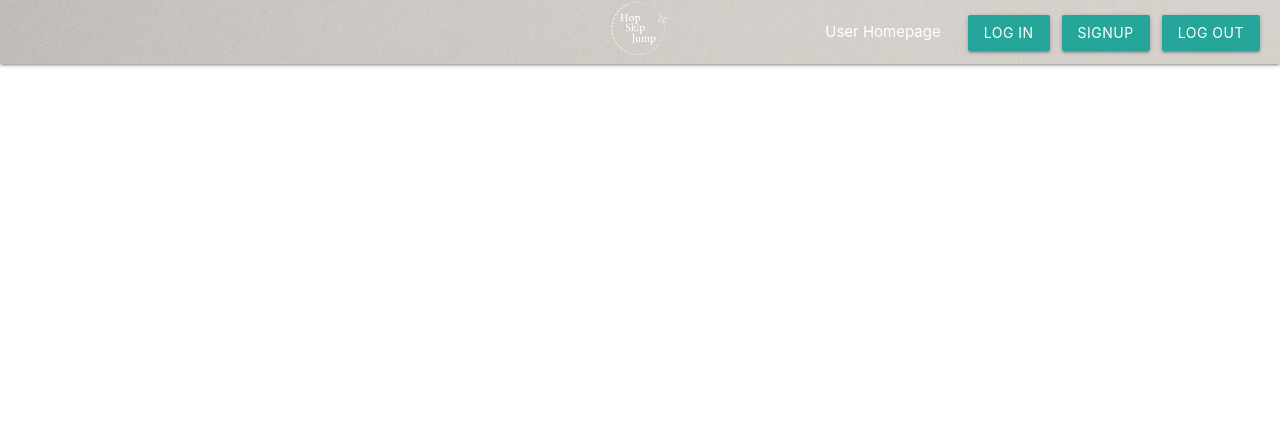
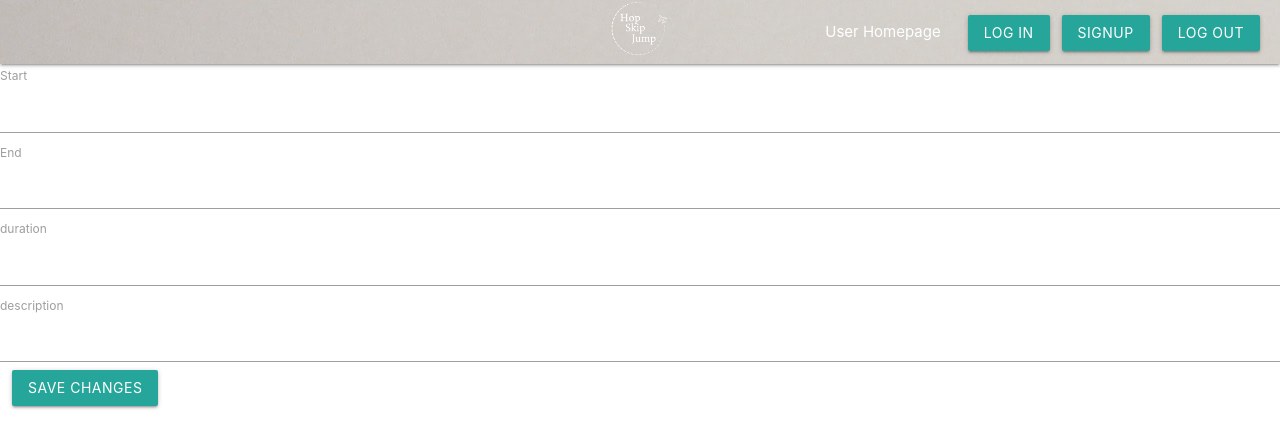
Before and after one commit to project3-aa/hsj-frontend, a React (Create React App) app: page /editJump/1 in a window 1280 px wide. Shown: the top 448 px of the page. Built offline with nearby package versions, Linux system fonts and the light colour scheme; no server answers; a web font is replaced by a local one.

Commit message:
All Edits Complete

```diff
--- a/src/App.js
+++ b/src/App.js
@@ -12,8 +12,9 @@ import AllUserJumps from './components/alluserjumps/AllUserJumps.js';
 import CreateJump from './components/createjump/CreateJump.js'
 import AllJumps from './components/alljumps/AllJumps.js'
 import ViewJump from './components/viewjump/ViewJump';
-
-
+import EditJump from './components/editjump/EditJump'
+import EditSkip from './components/editskip/EditSkip';
+import EditHop from './components/editHop/EditHop'
 
 class App extends Component {
 
@@ -97,6 +98,9 @@ class App extends Component {
           <Route exact path="/viewJump/:id" render={(props) => <ViewJump {...props} theUser = {this.state.currentlyLoggedIn} ready = {this.state.ready} />} />
           <Route exact path="/createJump" render={(props) => <CreateJump {...props} theUser = {this.state.currentlyLoggedIn} ready = {this.state.ready} />} />
           <Route exact path="/allJumps" render={(props) => <AllJumps {...props} theUser = {this.state.currentlyLoggedIn} ready = {this.state.ready} />} />
+          <Route exact path="/editJump/:id" render={(props) => <EditJump {...props} theUser = {this.state.currentlyLoggedIn} ready = {this.state.ready}/>} />
+          <Route exact path="/editSkip/:id" render={(props) => <EditSkip {...props} theUser = {this.state.currentlyLoggedIn} ready = {this.state.ready}/>} />
+          <Route exact path="/editHop/:id" render={(props) => <EditHop {...props} theUser = {this.state.currentlyLoggedIn} ready = {this.state.ready}/>} />
         </Switch>
 
       </div>
--- a/src/components/createhop/CreateHop.js
+++ b/src/components/createhop/CreateHop.js
@@ -14,7 +14,7 @@ class CreateHop extends Component {
   }
   handleFormSubmit = (event) => {
     event.preventDefault();
-    console.log('this is the id that will be used to create the hop!!!',this.props.hopOwner);
+    // console.log('this is the id that will be used to create the hop!!!',this.props.hopOwner);
     axios.post("http://localhost:5000/api/hop/newHop", {
       poi: this.state.newHopAttraction,
       arrivedBy: this.state.newHopMot,
@@ -34,7 +34,7 @@ class CreateHop extends Component {
   handleChange = (event) => {
     const {name, value} = event.target;
     this.setState({[name]: value});
-    console.log(this.state)
+    // console.log(this.state)
   }
 
 
--- a/src/components/createjump/CreateJump.js
+++ b/src/components/createjump/CreateJump.js
@@ -22,7 +22,7 @@ class CreateJump extends Component {
 
   handleFormSubmit = (event) => {
     event.preventDefault();
-    console.log(this.state);
+    // console.log(this.state);
     axios.post("http://localhost:5000/api/jump/newJump", {
       startCity: this.state.newStart,
       endCity: this.state.newEnd,
@@ -47,7 +47,7 @@ class CreateJump extends Component {
   handleChange = (event) => {
       const {name, value} = event.target;
       this.setState({[name]: value});
-      console.log(this.state)
+      // console.log(this.state)
   }
 
   onClick (){
--- /dev/null
+++ b/src/components/editHop/EditHop.js
@@ -0,0 +1,49 @@
+import React, { Component } from 'react'
+import axios from 'axios';
+
+class EditHop extends Component {
+  constructor(props){
+    super(props)
+    this.state = {
+      poi:this.props.location.state.POI,
+      arrivedBy: this.props.location.state.arrivedBy,
+      description: this.props.location.state.description,
+    }
+  }
+
+
+  handleFormSubmit = (event) => {
+    event.preventDefault();
+    // console.log(this.state);
+    axios.post("http://localhost:5000/api/hop/updateHop/" + this.props.location.state.hopId, {
+      poi: this.state.poi,
+      arrivedBy: this.state.arrivedBy,
+      description: this.state.description,
+    }, {withCredentials: true})
+    .catch (error => console.log(error))
+  }
+
+  handleChange = (event) => {
+    this.setState({[event.target.name]: event.target.value});
+  }
+
+
+  render() {
+    console.log(this.state);
+    return (
+      <div>
+      <form onSubmit={this.handleFormSubmit}>
+        <label>Point of Interest</label>
+        <input type="text" name="poi" value={this.state.poi} onChange={(e)=>{this.handleChange(e)}}></input>
+        <label>ArriveBy</label>
+        <input type="text" name="arrivedBy" value={this.state.arrivedBy} onChange={(e)=>{this.handleChange(e)}}></input>
+        <label>Description</label>
+        <input type="text" name="description" value={this.state.description} onChange={(e)=>{this.handleChange(e)}}></input>
+        <button className="btn" type="submit">Save Changes</button>
+      </form>
+    </div>
+    )
+  }
+}
+
+export default EditHop;
--- a/src/components/editjump/EditJump.js
+++ b/src/components/editjump/EditJump.js
@@ -1,16 +1,14 @@
 import React, { Component } from 'react';
 import axios from 'axios';
-import { start } from 'repl';
 
 class EditJump extends Component {
   constructor(props){
     super(props);
     this.state = {
-      newStart: "",
-      newEnd: "",
-      newDuration: "",
-      newDescription: "",
-      aJump: null,
+      start: "",
+      end: "",
+      duration: "",
+      description: "",
     }
   }
 
@@ -19,7 +17,13 @@ class EditJump extends Component {
         "http://localhost:5000/api/jump/details/" + this.props.match.params.id
       )
       .then(thisSingleJump => {
-        this.setState({ aJump: thisSingleJump.data });
+        // console.log(thisSingleJump.data);
+        this.setState({
+          start: thisSingleJump.data.start,
+          end: thisSingleJump.data.end,
+          duration: thisSingleJump.data.duration,
+          description: thisSingleJump.data.description,
+       });
       })
       .catch(err => {
         console.log(err);
@@ -27,26 +31,40 @@ class EditJump extends Component {
   }
 
   handleFormSubmit = (event) => {
-    const Start = this.state.Start;
-    const End = this.state.End;
-    const Duration = this.state.Duration;
-    const Description = this.state.Description;
-
     event.preventDefault();
-
-    axios.post(`http://localhost:5000/api/jump/update/${this.props.aJump._id}`,
-     { aStart: Start,
-      aEnd: End,
-      aDuration: Duration,
-      aDescription: Description,
+    // console.log(this.props)
+    axios.post(`http://localhost:5000/api/jump/updateJump/${this.props.match.params.id}`,
+     {  startCity: this.state.start,
+      endCity: this.state.end,
+      jumpDuration: this.state.duration,
+      jumpDescription: this.state.description,
          })
-    .then( () => {
-        this.props.DoSoemthing();
-        this.props.DoSomething();
-    })
     .catch( error => console.log(error) )
   }
 
+  handleChange = (event) => {
+    this.setState({
+      [event.target.name]:event.target.value
+    })
+  }
+
+  render(){
+    return (
+    <div>
+      <form onSubmit={this.handleFormSubmit}>
+        <label>Start</label>
+        <input type="text" name="start" value={this.state.start} onChange={this.handleChange}></input>
+        <label>End</label>
+        <input type="text" name="end" value={this.state.end} onChange={this.handleChange}></input>
+        <label >duration</label>
+        <input type="number" name="duration" value={this.state.duration} onChange={this.handleChange}></input>
+        <label > description</label>
+        <input type="text" name="description" value={this.state.description} onChange={this.handleChange}></input>
+        <button className="btn" type="submit">Save Changes</button>
+      </form>
+    </div>
+    )
+  }
 
 
 
--- a/src/components/editskip/EditSkip.js
+++ b/src/components/editskip/EditSkip.js
@@ -3,7 +3,7 @@ import React, {Component} from 'react';
 import axios from 'axios';
 // import ('./createskip.css');
 import 'materialize-css';
-import { Modal, Button } from 'react-materialize';
+
 
 
 
@@ -12,85 +12,68 @@ class EditSkip extends Component {
   constructor(props){
     super(props)
     this.state = {
-      newCity: "",
-      newArrive: "",
-      newDuration: 0,
-      newDecription: "",
+      city: this.props.location.state.city,
+      arrive: this.props.location.state.arrivedBy,
+      duration: this.props.location.state.duration,
+      description: this.props.location.state.description,
     }
   }
 
+  // componentDidMount() {
+  //   axios.get(
+  //       "http://localhost:5000/api/jump/details/" + this.props.match.params.id
+  //     )
+  //     .then(thisSingleSkip => {
+  //       // console.log(thisSingleSkip.data);
+  //       this.setState({
+  //         start: thisSingleSkip.data.city,
+  //         end: thisSingleSkip.data.arrive,
+  //         duration: thisSingleSkip.data.duration,
+  //         description: thisSingleSkip.data.description,
+  //      });
+  //     })
+  //     .catch(err => {
+  //       console.log(err);
+  //     });
+  // }
+
   handleFormSubmit = (event) => {
     event.preventDefault();
-    console.log(this.state);
-    axios.post("http://localhost:5000/api/skip/newSkip", {
-      skipCity: this.state.newSkipCity,
-      skipArrive: this.state.newSkipArrive,
-      skipDuration: this.state.newSkipDuration,
-      skipDescription: this.state.newSkipDescription,
+    // console.log(this.state);
+    axios.post("http://localhost:5000/api/skip/updateSkip/" + this.props.location.state.skipId, {
+      skipCity: this.state.city,
+      skipArrive: this.state.arrive,
+      skipDuration: this.state.duration,
+      skipDescription: this.state.description,
     }, {withCredentials: true})
-    .then(() => {
-      // this.props.getData(); <= we didnt need this because we get the date another way...
-      //this function updates something
-        this.setState({
-          newSkipCity: "",
-          newSkipArrive: "",
-          newSkipDuration: 0,
-          newSkipDescription: ""
-        });
-    })
+
     .catch (error => console.log(error))
   }
 
   handleChange = (event) => {
-      const {name, value} = event.target;
-      this.setState({[name]: value});
-      console.log(this.state)
+    this.setState({
+      [event.target.name]:event.target.value
+    })
   }
 
 
 
   render() {
+    console.log(this.props);
     return (
       <div>
-          <div>
-          <Button href="#modal4" className="modal-trigger">
-          EditSkip
-          </Button>
-          <Modal id="modal4">
-      <div>
-         <h3>Edit Skip</h3>
-          <div className="editSkip">
-
-            <form onSubmit={this.handleFormSubmit}>
-
-              <div className="input-field col s12">
-                <input id="city" type="text" className="validate" name="newSkipCity" value={this.state.newSkipCity} onChange={ e => this.handleChange(e)} required/>
-                <label htmlFor="city">City</label>
-              </div>
-
-              <div className="input-field col s12">
-                <input id="arriveBy" type="text" className="validate" name="newSkipArrive" value={this.state.newSkipArrive} onChange={e => this.handleChange(e)} required/>
-                <label htmlFor="arriveBy">Arrived By</label>
-              </div>
-
-              <div className="input-field col s12">
-                <input id="skipDuration" type="number" className="validate" name="newSkipDuration" value={this.state.newSkipDuration} onChange={e => this.handleChange(e)} required/>
-                <label htmlFor="skipduration">Duration</label>
-              </div>
-
-              <div className="input-field col s12">
-                <textarea id="textarea3" className="materialize-textarea"  name="newSkipDescription" value={this.state.newSkipDescription} onChange={ e => this.handleChange(e)} required/>
-                <label htmlFor="textarea3">Describe Your Adventure</label>
-              </div>
-             <button className="btn">Add Skip</button>
-            </form>
-          </div>
-        </div>
-          </Modal>
-          </div>
-        </div>
-
-
+      <form onSubmit={this.handleFormSubmit}>
+        <label>City</label>
+        <input type="text" name="city" value={this.state.city} onChange={this.handleChange}></input>
+        <label>ArriveBy</label>
+        <input type="text" name="arrive" value={this.state.arrive} onChange={this.handleChange}></input>
+        <label>Duration</label>
+        <input type="number" name="duration" value={this.state.duration} onChange={this.handleChange}></input>
+        <label>Description</label>
+        <input type="text" name="description" value={this.state.description} onChange={this.handleChange}></input>
+        <button className="btn" type="submit">Save Changes</button>
+      </form>
+    </div>
     )
   }
 }
--- a/src/components/login/Login.js
+++ b/src/components/login/Login.js
@@ -23,7 +23,7 @@ class Login extends Component {
 
       this.service.login(uName, pWord)
       .then(()=>{
-        console.log("the props ------- ", this.props);
+        // console.log("the props ------- ", this.props);
           this.props.getUser(
             ()=>{
             this.props.history.push('/userHomepage')
@@ -46,15 +46,15 @@ class Login extends Component {
           <form onSubmit = {this.tryToLogin}>
           <div className="input-field col s6">
           <i className="material-icons prefix">account_circle</i>
-          <input id="icon_prefix" type="text" className="validate" value={this.state.usernameInput}
+          <input id="loginIcon" type="text" className="validate" autoComplete="username" value={this.state.usernameInput}
             name="usernameInput"
              onChange={this.handleChange}/>
-          <label htmlFor="icon_prefix">First Name</label>
+          <label htmlFor="loginIcon">First Name</label>
         </div>
 
         <div className="input-field col s6">
           <i className="material-icons prefix">lock</i>
-          <input id="icon_lock" type="password" className="validate" value={this.state.passwordInput}
+          <input id="icon_lock" type="password" className="validate" autoComplete="current-password" value={this.state.passwordInput}
                name="passwordInput" onChange={this.handleChange}/>
           <label htmlFor="icon_lock">Password</label>
         </div>
--- a/src/components/signup/Signup.js
+++ b/src/components/signup/Signup.js
@@ -41,23 +41,23 @@ class Signup extends Component {
 
           <div className="input-field col s6">
           <i className="material-icons prefix">account_circle</i>
-          <input id="icon_prefix" type="text" className="validate" value={this.state.usernameInput}
+          <input id="signupIcon" type="text" className="validate" autoComplete="username" value={this.state.usernameInput}
             name="usernameInput"
              onChange={this.handleChange}/>
-          <label htmlFor="icon_prefix">Username</label>
+          <label htmlFor="signupIcon">Username</label>
         </div>
 
         <div className="input-field col s6">
           <i className="material-icons prefix">lock</i>
-          <input id="icon_lock" type="password" className="validate" value={this.state.passwordInput}
+          <input id="signupLock" type="password" className="validate" autoComplete="new-password" value={this.state.passwordInput}
                name="passwordInput" onChange={this.handleChange}/>
-          <label htmlFor="icon_lock">Password</label>
+          <label htmlFor="signupIcon">Password</label>
         </div>
 
         <div className="input-field col s6">
           <i className="material-icons prefix">lock</i>
-          <input id="icon_lock2" type="password" className="validate" />
-          <label htmlFor="icon_lock2">Password Repeat</label>
+          <input id="signupLock2" type="password" autoComplete="new-password" className="validate" />
+          <label htmlFor="signupLock2">Password Repeat</label>
         </div>
 
         <button className="btn-floating btn-large waves-effect waves-light #5CA4A9">Signup</button>
--- a/src/components/viewjump/ViewJump.js
+++ b/src/components/viewjump/ViewJump.js
@@ -1,5 +1,5 @@
 import React, { Component } from "react";
-// import {Link, NavLink} from 'react-router-dom';
+import {Link} from 'react-router-dom';
 import DisplaySkip from "../displayskip/DisplaySkip.js";
 import axios from "axios";
 import "./viewjump.css";
@@ -95,7 +95,7 @@ class ViewJump extends Component {
         "http://localhost:5000/api/jump/deleteJump/" + this.state.theJump._id
       )
       .then(theJumpToDelete => {
-        console.log("sucessfully deleted", theJumpToDelete);
+        // console.log("sucessfully deleted", theJumpToDelete);
         //redirect in here
       })
       .catch(err => {
@@ -120,6 +120,7 @@ class ViewJump extends Component {
             {/* {this.renderSkipEdit()} */}
             {this.renderSkipAdd()}
           </div>
+          <button> <Link to={`/editJump/${this.state.theJump._id}`}>Edit This Jump</Link></button>
           <button
           onClick={() => {
             this.deleteJump();
```
Also changed, not shown: src/components/createskip/CreateSkip.js (+4 -4 lines), src/components/displayhop/DisplayHop.js (+12 -2 lines), src/components/displayskip/DisplaySkip.js (+12 -1 lines).
